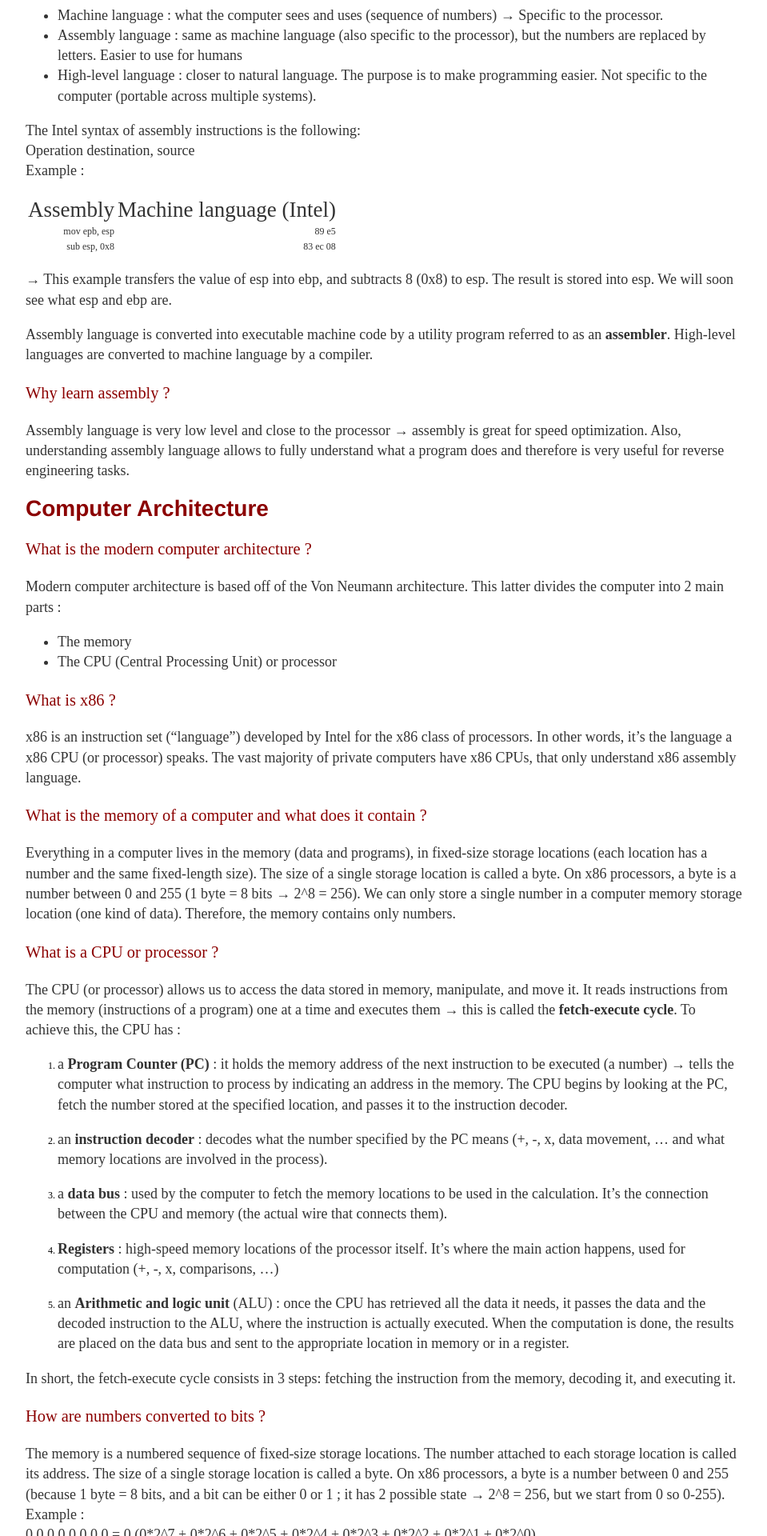
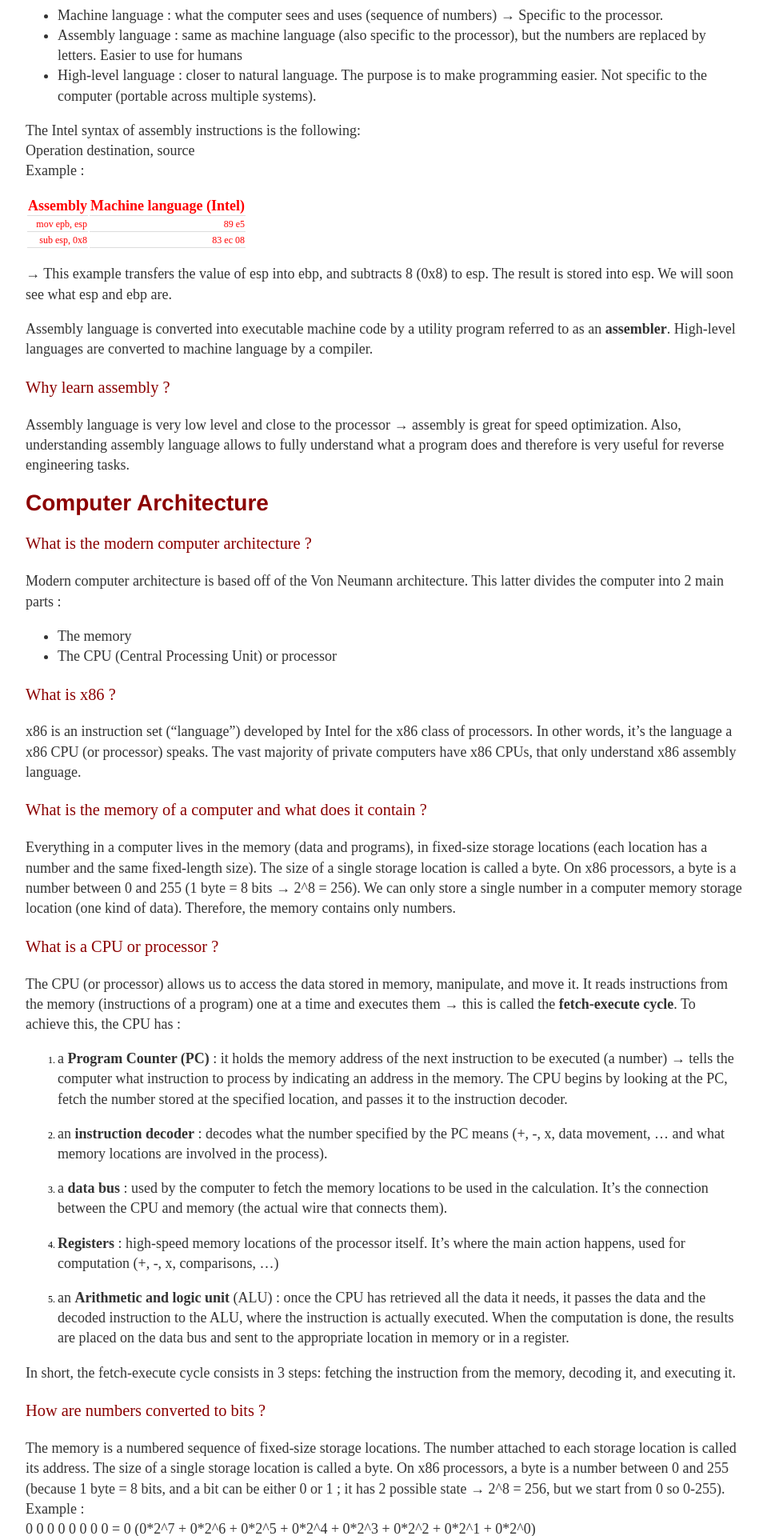
Before and after one commit to jsom1/jsom1.github.io, a Jekyll site: the page built from _summaries/assembly.md, in a window 1280 px wide. Shown: the part 721-2641 px from the top of the page at 80% size, without its empty margins (160-1119 px from the left). Built offline with Jekyll 4.4.1, drawn with Linux system fonts in a browser that asks for light colours; our own code applies the rules of GitHub Pages for plain Markdown files.

Commit message:
Update main.css

```diff
--- a/css/main.css
+++ b/css/main.css
@@ -56,8 +56,13 @@
     background-color: black;
 }
 
-table, th, td {
+table {
     font-size: 1.5em;
     color:#333;
     font-weight: normal;
 }
+
+th, td {
+    border-bottom: 1px solid #ddd;
+    color:red;
+}
```
